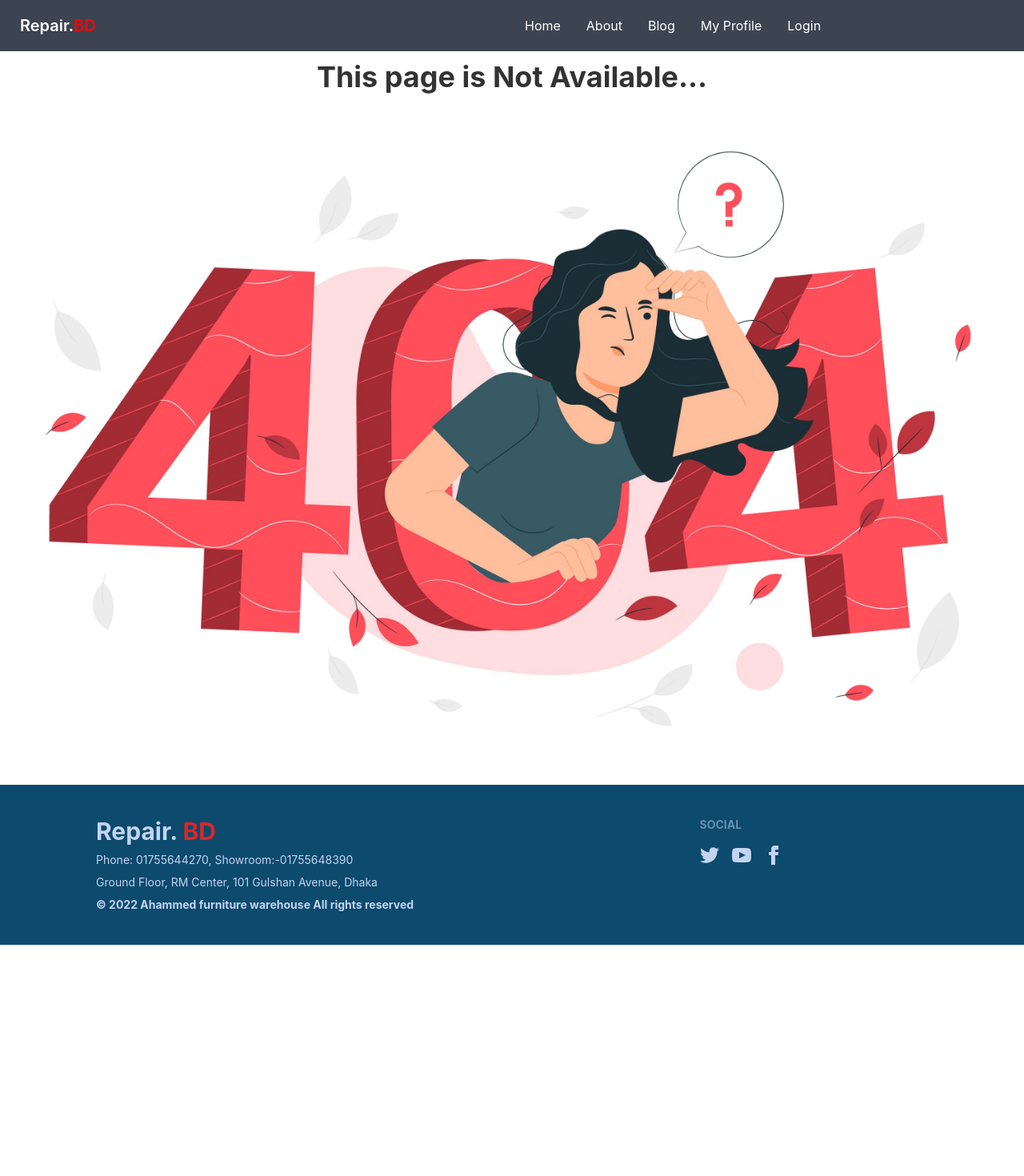
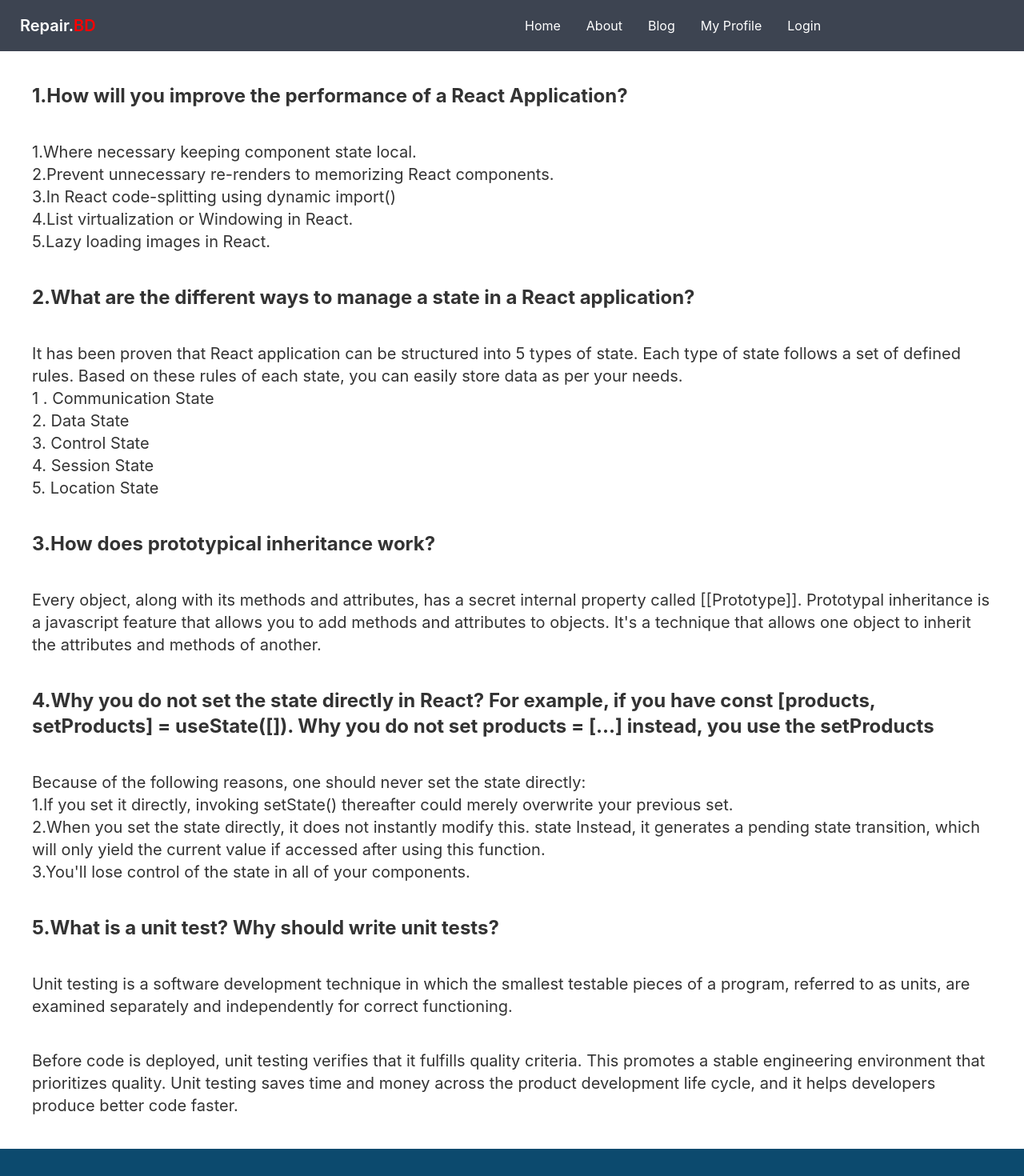
Before and after one commit to Abdul-Rakib92/repair.bd-manufacturer-website-client-side, a React (Create React App) app: page /blog in a window 1280 px wide. Shown: the top 1470 px of the page at 80% size. Before the commit the page ends 1181 px from the top, so only its background shows below. Built offline with nearby package versions, Linux system fonts and the light colour scheme.

Commit message:
blog & que ans added

```diff
--- a/src/App.js
+++ b/src/App.js
@@ -1,6 +1,7 @@
 import { Route, Routes } from 'react-router-dom';
 import './App.css';
 import About from './Pages/About/About';
+import Blog from './Pages/Blog';
 import Home from './Pages/Home/Home';
 import Login from './Pages/Login/Login';
 import NotFound from './Pages/NotFound';
@@ -15,6 +16,7 @@ function App() {
        <Route path='/' element={<Home></Home>}></Route>
        <Route path='home' element={<Home></Home>}></Route>
        <Route path='about' element={<About></About>}></Route>
+       <Route path='blog' element={<Blog></Blog>}></Route>
        <Route path='login' element={<Login></Login>}></Route>
        <Route path='*' element={<NotFound></NotFound>}></Route>
 
--- /dev/null
+++ b/src/Pages/Blog.js
@@ -0,0 +1,95 @@
+import React from "react";
+
+const Blog = () => {
+  return (
+    <div>
+      <h2 className="text-2xl font-bold m-10">
+        1.How will you improve the performance of a React Application?
+      </h2>
+
+      <p className="text-xl m-10">
+        1.Where necessary keeping component state local.
+        <br />
+        2.Prevent unnecessary re-renders to memorizing React components.
+        <br />
+        3.In React code-splitting using dynamic import()
+        <br />
+        4.List virtualization or Windowing in React.
+        <br />
+        5.Lazy loading images in React.
+      </p>
+
+      <h2 className="text-2xl font-bold m-10">
+        2.What are the different ways to manage a state in a React application?
+      </h2>
+
+      <p className="text-xl m-10">
+        It has been proven that React application can be structured into 5 types
+        of state. Each type of state follows a set of defined rules. Based on
+        these rules of each state, you can easily store data as per your needs.
+        <br />
+        1 . Communication State
+        <br />
+        2. Data State
+        <br />
+        3. Control State
+        <br />
+        4. Session State
+        <br />
+        5. Location State
+      </p>
+
+      <h2 className="text-2xl font-bold m-10">
+        3.How does prototypical inheritance work?
+      </h2>
+
+      <p className="text-xl m-10">
+        Every object, along with its methods and attributes, has a secret
+        internal property called [[Prototype]]. Prototypal inheritance is a
+        javascript feature that allows you to add methods and attributes to
+        objects. It's a technique that allows one object to inherit the
+        attributes and methods of another.
+      </p>
+
+      <h2 className="text-2xl font-bold m-10">
+        4.Why you do not set the state directly in React? For example, if you
+        have const [products, setProducts] = useState([]). Why you do not set
+        products = [...] instead, you use the setProducts
+      </h2>
+
+      <p className="text-xl m-10">
+        Because of the following reasons, one should never set the state
+        directly:
+        <br />
+        1.If you set it directly, invoking setState() thereafter could merely
+        overwrite your previous set.
+        <br />
+        2.When you set the state directly, it does not instantly modify
+        this. state Instead, it generates a pending state transition, which will
+        only yield the current value if accessed after using this function.
+        <br />
+        3.You'll lose control of the state in all of your components.
+      </p>
+
+      <h2 className="text-2xl font-bold m-10">
+        5.What is a unit test? Why should write unit tests?
+      </h2>
+
+      <p className="text-xl m-10">
+        Unit testing is a software development technique in which the smallest
+        testable pieces of a program, referred to as units, are examined
+        separately and independently for correct functioning.
+      </p>
+
+      <p className="text-xl m-10">
+        Before code is deployed, unit testing verifies that it fulfills quality
+        criteria. This promotes a stable engineering environment that
+        prioritizes quality. Unit testing saves time and money across the
+        product development life cycle, and it helps developers produce better
+        code faster.
+      </p>
+    </div>
+  );
+};
+
+export default Blog;
--- a/src/Pages/Home/Banner.js
+++ b/src/Pages/Home/Banner.js
@@ -5,15 +5,15 @@ import ButtonPrimary from "../Shared/ButtonPrimary";
 const Banner = () => {
   return (
     <div>
-      <div class="hero min-h-screen ">
-        <div class="hero-content flex-col lg:flex-row-reverse">
+      <div className="hero min-h-screen ">
+        <div className="hero-content flex-col lg:flex-row-reverse">
           <img
             src={banner}
-            class="max-w-xl rounded-lg shadow-2xl"
+            className="max-w-xl rounded-lg shadow-2xl"
           />
-          <div class="mr-5">
-            <h1 class="text-5xl font-bold"> <span class="text-orange-500">Wellcome To Repair. <span class="text-accent">BD</span></span></h1>
-            <p class="py-6 text-xl">
+          <div className="mr-5">
+            <h1 className="text-5xl font-bold"> <span className="text-orange-500">Wellcome To Repair. <span className="text-accent">BD</span></span></h1>
+            <p className="py-6 text-xl">
             Repair.BD has been selling power tools in Bangladesh for the last 10 years. We have industrial pressure washers, automatic drill machine & battery drill machine. We also have rotary hammer drill machines, bosch drill machine. But wait, there is more, demolition hammer drills etc. If you have any queries at all please contact us now.
             </p>
             <ButtonPrimary>Get Started</ButtonPrimary>
--- a/src/Pages/Home/Contact.js
+++ b/src/Pages/Home/Contact.js
@@ -16,7 +16,7 @@ const Contact = () => {
           </div>
 
           <div className="w-2/3 text-center ml-10">
-            <div class="form-control">
+            <div className="form-control">
               <input
                 type="text"
                 name=""
--- a/src/Pages/Home/Summary.js
+++ b/src/Pages/Home/Summary.js
@@ -22,35 +22,35 @@ const Summary = () => {
 
         <div className='grid grid-cols-1 sm:grid-cols-1 md:grid-cols-4 px-7 gap-2'>
 
-        <div class="stats shadow text-center">
-          <div class="stat">
-            <div class="stat-title pl-16 "><FlagIcon className="w-28 h-20 text-pink-600 "></FlagIcon></div>
-            <div class="stat-value text-5xl">72</div>
-            <div class="stat-desc text-pink-600 font-bold text-2xl">Countries</div>
+        <div className="stats shadow text-center">
+          <div className="stat">
+            <div className="stat-title pl-16 "><FlagIcon className="w-28 h-20 text-pink-600 "></FlagIcon></div>
+            <div className="stat-value text-5xl">72</div>
+            <div className="stat-desc text-pink-600 font-bold text-2xl">Countries</div>
           </div>
         </div>
 
-        <div class="stats shadow  text-center">
-          <div class="stat">
-          <div class="stat-title pl-16 "><ChartPieIcon className="w-28 h-20 text-pink-600 "></ChartPieIcon></div>
-            <div class="stat-value text-5xl">550+</div>
-            <div class="stat-desc text-pink-600 font-bold text-2xl">Complete Projects</div>
+        <div className="stats shadow  text-center">
+          <div className="stat">
+          <div className="stat-title pl-16 "><ChartPieIcon className="w-28 h-20 text-pink-600 "></ChartPieIcon></div>
+            <div className="stat-value text-5xl">550+</div>
+            <div className="stat-desc text-pink-600 font-bold text-2xl">Complete Projects</div>
           </div>
         </div>
 
-        <div class="stats shadow  text-center">
-          <div class="stat">
-            <div class="stat-title pl-16 "><EmojiHappyIcon className="w-28 h-20 text-pink-600 "></EmojiHappyIcon></div>
-            <div class="stat-value text-5xl">280+</div>
-            <div class="stat-desc text-pink-600 font-bold text-2xl">Happy Clients</div>
+        <div className="stats shadow  text-center">
+          <div className="stat">
+            <div className="stat-title pl-16 "><EmojiHappyIcon className="w-28 h-20 text-pink-600 "></EmojiHappyIcon></div>
+            <div className="stat-value text-5xl">280+</div>
+            <div className="stat-desc text-pink-600 font-bold text-2xl">Happy Clients</div>
           </div>
         </div>
 
-        <div class="stats shadow  text-center">
-          <div class="stat">
-            <div class="stat-title pl-16 "><ThumbUpIcon className="w-28 h-20 text-pink-600 "></ThumbUpIcon></div>
-            <div class="stat-value text-5xl">520+</div>
-            <div class="stat-desc text-pink-600 font-bold text-2xl">Positive Feedback</div>
+        <div className="stats shadow  text-center">
+          <div className="stat">
+            <div className="stat-title pl-16 "><ThumbUpIcon className="w-28 h-20 text-pink-600 "></ThumbUpIcon></div>
+            <div className="stat-value text-5xl">520+</div>
+            <div className="stat-desc text-pink-600 font-bold text-2xl">Positive Feedback</div>
           </div>
         </div>
         </div>
--- a/src/Pages/Home/Tool.js
+++ b/src/Pages/Home/Tool.js
@@ -21,22 +21,22 @@ const Tool = ({ tool }) => {
 
 
   return (
-    <div class="card card-compact border border-red-400  bg-base-100 shadow-xl m-6">
+    <div className="card card-compact border border-red-400  bg-base-100 shadow-xl m-6">
       <figure>
         <img
           src={img}
           alt="Shoes"
         />
       </figure>
-      <div class="card-body">
-        <h2 class="card-title">{name}</h2>
+      <div className="card-body">
+        <h2 className="card-title">{name}</h2>
         <h2 >Price: ${price}</h2>
         <h2 >Minimum Order Quantity: {minimumOrderQuantity}</h2>
         <h2 >Available Order Quantity: {availableOrderQuantity}</h2>
         <p>{description}</p>
 
-        <div class="card-actions justify-end">
-          <button onClick={() => navigateToToolDetail(id)} class="btn btn-primary">Buy Now</button>
+        <div className="card-actions justify-end">
+          <button onClick={() => navigateToToolDetail(id)} className="btn btn-primary">Buy Now</button>
         </div>
       </div>
     </div>
--- a/src/Pages/Shared/ButtonPrimary.js
+++ b/src/Pages/Shared/ButtonPrimary.js
@@ -2,7 +2,7 @@ import React from 'react';
 
 const ButtonPrimary = ({children}) => {
     return (
-        <button class="btn btn-primary text-white bg-gradient-to-r from-secondary to-primary">{children}</button>
+        <button className="btn btn-primary text-white bg-gradient-to-r from-secondary to-primary">{children}</button>
     );
 };
 
--- a/src/Pages/Shared/Footer.js
+++ b/src/Pages/Shared/Footer.js
@@ -2,7 +2,7 @@ import React from "react";
 
 const Footer = () => {
   return (
-    <footer class="footer p-10 bg-sky-900 text-neutral-content">
+    <footer className="footer p-10 bg-sky-900 text-neutral-content">
       <div className="pl-20">
         <p className="text-3xl font-bold">
           Repair. <span className="text-red-600 text">BD</span>
@@ -18,15 +18,15 @@ const Footer = () => {
       </div>
 
       <div className="pl-20">
-        <span class="footer-title">Social</span>
-        <div class="grid grid-flow-col gap-4">
+        <span className="footer-title">Social</span>
+        <div className="grid grid-flow-col gap-4">
           <a>
             <svg
               xmlns="http://www.w3.org/2000/svg"
               width="24"
               height="24"
               viewBox="0 0 24 24"
-              class="fill-current"
+              className="fill-current"
             >
               <path d="M24 4.557c-.883.392-1.832.656-2.828.775 1.017-.609 1.798-1.574 2.165-2.724-.951.564-2.005.974-3.127 1.195-.897-.957-2.178-1.555-3.594-1.555-3.179 0-5.515 2.966-4.797 6.045-4.091-.205-7.719-2.165-10.148-5.144-1.29 2.213-.669 5.108 1.523 6.574-.806-.026-1.566-.247-2.229-.616-.054 2.281 1.581 4.415 3.949 4.89-.693.188-1.452.232-2.224.084.626 1.956 2.444 3.379 4.6 3.419-2.07 1.623-4.678 2.348-7.29 2.04 2.179 1.397 4.768 2.212 7.548 2.212 9.142 0 14.307-7.721 13.995-14.646.962-.695 1.797-1.562 2.457-2.549z"></path>
             </svg>
@@ -37,7 +37,7 @@ const Footer = () => {
               width="24"
               height="24"
               viewBox="0 0 24 24"
-              class="fill-current"
+              className="fill-current"
             >
               <path d="M19.615 3.184c-3.604-.246-11.631-.245-15.23 0-3.897.266-4.356 2.62-4.385 8.816.029 6.185.484 8.549 4.385 8.816 3.6.245 11.626.246 15.23 0 3.897-.266 4.356-2.62 4.385-8.816-.029-6.185-.484-8.549-4.385-8.816zm-10.615 12.816v-8l8 3.993-8 4.007z"></path>
             </svg>
@@ -48,7 +48,7 @@ const Footer = () => {
               width="24"
               height="24"
               viewBox="0 0 24 24"
-              class="fill-current"
+              className="fill-current"
             >
               <path d="M9 8h-3v4h3v12h5v-12h3.642l.358-4h-4v-1.667c0-.955.192-1.333 1.115-1.333h2.885v-5h-3.808c-3.596 0-5.192 1.583-5.192 4.615v3.385z"></path>
             </svg>
--- a/src/Pages/Shared/Navbar.js
+++ b/src/Pages/Shared/Navbar.js
@@ -3,13 +3,13 @@ import { Link } from "react-router-dom";
 
 const Navbar = () => {
   return (
-    <div class="navbar bg-neutral text-base-100">
-      <div class="navbar-start">
-        <div class="dropdown">
-          <label tabindex="0" class="btn btn-ghost lg:hidden">
+    <div className="navbar bg-neutral text-base-100">
+      <div className="navbar-start">
+        <div className="dropdown">
+          <label tabindex="0" className="btn btn-ghost lg:hidden">
             <svg
               xmlns="http://www.w3.org/2000/svg"
-              class="h-5 w-5"
+              className="h-5 w-5"
               fill="none"
               viewBox="0 0 24 24"
               stroke="currentColor"
@@ -24,7 +24,7 @@ const Navbar = () => {
           </label>
           <ul
             tabindex="0"
-            class="menu menu-compact dropdown-content mt-2 p-2 shadow bg-neutral text-base-100  w-52"
+            className="menu menu-compact dropdown-content mt-2 p-2 shadow bg-neutral text-base-100  w-52"
           >
             <li>
               <Link to="/home">Home</Link>
@@ -48,12 +48,12 @@ const Navbar = () => {
 
           </ul>
         </div>
-        <Link to="/" class="btn btn-ghost normal-case text-xl">
-          Repair. <span class="text-accent">BD</span>
+        <Link to="/" className="btn btn-ghost normal-case text-xl">
+          Repair. <span className="text-accent">BD</span>
         </Link>
       </div>
-      <div class="navbar-center hidden lg:flex">
-        <ul class="menu menu-horizontal p-0">
+      <div className="navbar-center hidden lg:flex">
+        <ul className="menu menu-horizontal p-0">
             <li>
               <Link to="/home">Home</Link>
             </li>
```
